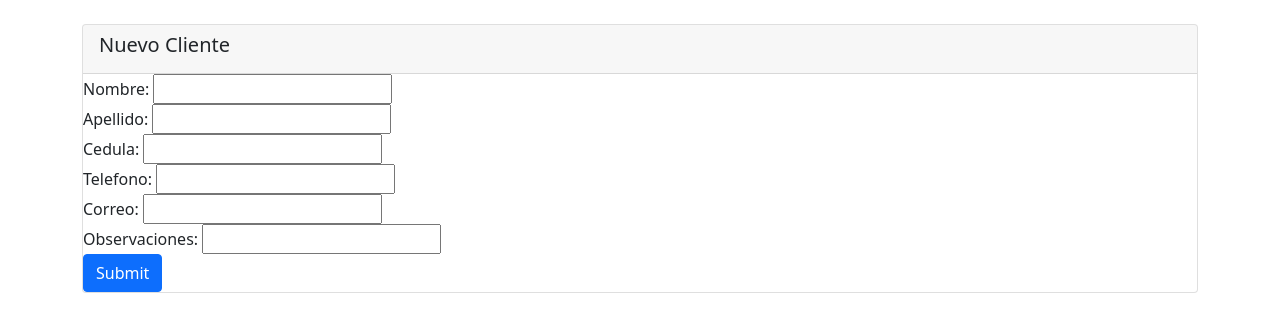
After one commit to miguelv1261/CreApp, a Django app: page /cliente/nuevo in a window 1280 px wide. The commit adds this page. Shown: the top 332 px of the page. Run offline with Django 5.2, Linux system fonts and the light colour scheme.

Commit message:
crud_clientes

```diff
--- /dev/null
+++ b/CreApp/templates/formulario_cliente.html
@@ -0,0 +1,34 @@
+{% extends 'base.html' %}
+
+{% block content %}
+<div class="container mt-4">
+        <div class="card">
+                <div class="card-header">
+
+                        <h5 class="card-title">Nuevo Cliente</h5>
+
+                </div>
+
+                <form action="" method="post">
+                    {% csrf_token %}
+
+                    {% for field in form %}
+
+                    <div class="form-group">
+                        <label for="exampleInputEmail1">{{ field.label_tag }}</label>
+
+                        {{ field }}
+                    </div>
+
+                    {% endfor %}
+
+                    <input type="submit" class="mt-10 btn btn-primary" value="Submit">
+
+
+            </form>
+
+
+</div>
+</div>
+
+{% endblock %}
--- a/CreApp/templates/pcliente.html
+++ b/CreApp/templates/pcliente.html
@@ -20,15 +20,17 @@
             <th><h2>Apellido</h2></th>
             <th><h2>Teléfono</h2></th>
             <th><h2>Correo</h2></th>
+
         </tr>
 
-        {% for clien in pcliente %}
+        {% for clien in cliente %}
         <tr>
             <td> <a href='/ppcliente/{{clien.id}}'> {{clien.id}}</a> </td>
             <td> {{clien.nombre}} </td>
             <td> {{clien.apellido}} </td>
             <td> {{clien.telefono}} </td>
             <td> {{clien.correo}} </td>
+
         </tr>
         {% endfor %}
 
--- a/CreApp/templates/ppcliente.html
+++ b/CreApp/templates/ppcliente.html
@@ -30,6 +30,9 @@
         <tr>
             <td> {{pcliente.observaciones}} </td>
         </tr>
+        <td><a type="button" href="{{ cliente.get_delete_url }}" class="btn btn-danger">Eliminar</a>
+            <a type="button" href="{{ cliente.get_edit_url }}" class="btn btn-warning">Editar</a>
+        </td>
     </table>
 
 </div></div>
--- a/CreApp/urls.py
+++ b/CreApp/urls.py
@@ -16,7 +16,7 @@ Including another URLconf
 """
 from django.contrib import admin
 from django.urls import path
-from Crea.views import ver_propiedades_posible, ver_propiedad, index, captar_propiedad, ver_propiedades_disponibles, ver_propiedaddis, ver_pcliente, ver_pocliente, nueva_propiedad, editar_propiedad, eliminar_propiedad
+from Crea.views import ver_propiedades_posible, ver_propiedad, index, captar_propiedad, ver_propiedades_disponibles, ver_propiedaddis, ver_pcliente, ver_pocliente, nueva_propiedad, editar_propiedad, eliminar_propiedad, nuevo_cliente, editar_cliente, eliminar_cliente
 
 urlpatterns = [
     path('', index),
@@ -27,8 +27,11 @@ urlpatterns = [
     path('propiedaddis/<int:codigo_propiedad>/', ver_propiedaddis ,name="detalle_propiedaddis"),
     path('captar_propiedad/<int:codigo_propiedad>/', captar_propiedad),
     path('pcliente/', ver_pcliente),
-    path('ppcliente/<int:codigo_cliente>/', ver_pocliente),
+    path('ppcliente/<int:codigo_cliente>/', ver_pocliente, name="detalle_cliente"),
     path('propiedad/nuevo', nueva_propiedad ,name="nueva_propiedad"),
     path('propiedad/editar/<int:codigo_propiedad>/', editar_propiedad ,name="editar_propiedad"),
     path('propiedad/eliminar/<int:codigo_propiedad>/', eliminar_propiedad ,name="eliminar_propiedad"),
+    path('cliente/nuevo', nuevo_cliente ,name="nuevo_cliente"),
+    path('cliente/editar/<int:codigo_cliente>/', editar_cliente ,name="editar_cliente"),
+    path('cliente/eliminar/<int:codigo_cliente>/', eliminar_cliente ,name="eliminar_cliente"),
 ]
--- a/Crea/forms.py
+++ b/Crea/forms.py
@@ -17,3 +17,9 @@ class CaptarPropiedadForm(forms.ModelForm):
                   'tipo',
                   'descripcion',
                   )
+
+class ClienteForm(forms.ModelForm):
+
+    class Meta:
+        model = Cliente
+        fields = ['nombre', 'apellido', 'cedula', 'telefono', 'correo', 'observaciones']
--- a/Crea/models.py
+++ b/Crea/models.py
@@ -32,7 +32,7 @@ class Propiedad_posible(models.Model):
     es_activo = models.BooleanField(blank=False, null=False, default=True,
                                     verbose_name='¿Propiedad activa?')
     precio_avaluo = models.DecimalField(max_digits=65, decimal_places = 2 ,blank = False, null = False)
-    id_cliente = models.ForeignKey( P_Cliente, related_name ='pk', on_delete=models.CASCADE, null= True)
+    id_cliente = models.ForeignKey(P_Cliente, related_name ='pk', on_delete=models.CASCADE, null= True)
     def __str__(self) -> str:
 
        return f'{self.tipo, self.precio, self.codigo}'
@@ -59,6 +59,14 @@ class Cliente(models.Model):
     def __str__(self) -> str:
        return f'{self.nombre}'
 
+    def get_absolute_url(self):
+       return reverse("ver_pocliente", kwargs={'codigo_cliente' : self.pk})
+
+    def get_edit_url(self):
+       return reverse("editar_cliente", kwargs={'codigo_cliente' : self.pk})
+
+    def get_delete_url(self):
+       return reverse("eliminar_cliente", kwargs={'codigo_cliente' : self.pk})
 class Propiedad_disponible(models.Model):
     codigo = models.CharField(max_length=144, blank= False, null= False)
     fecha_ingreso = models.DateField()
--- a/Crea/views.py
+++ b/Crea/views.py
@@ -1,11 +1,6 @@
 from django.shortcuts import redirect, render, redirect , get_object_or_404
-from .models import Propiedad_posible, Propiedad_disponible, P_Cliente
-
-from .forms import PropiedadForm
-
-from django.shortcuts import get_object_or_404, redirect, render
 from .models import Propiedad_posible, Propiedad_disponible, P_Cliente, Cliente
-from .forms import PropiedadForm , CaptarPropiedadForm
+from .forms import PropiedadForm , CaptarPropiedadForm, ClienteForm
 
 
 # Create your views here.
@@ -62,7 +57,7 @@ def editar_propiedad(request, codigo_propiedad):
 
 def eliminar_propiedad(request, codigo_propiedad):
     contenido = {}
-    contenido['propiedad'] = get_object_or_404(Propiedad_posible, pk = codigo_propiedad )
+    contenido['propiedad'] = get_object_or_404(Propiedad_posible, pk = codigo_propiedad)
     contenido['propiedad'].delete()
     return redirect('/propiedades_posibles/')
 
@@ -75,8 +70,6 @@ def ver_propiedades_disponibles(request):
     return render(request, template, contenido)
 
 def ver_propiedad(request, codigo_propiedad):
-
-
     propiedad = get_object_or_404(Propiedad_posible, pk = codigo_propiedad )
     cliente = propiedad.id_cliente
     contenido = {
@@ -115,15 +108,59 @@ def captar_propiedad(request, codigo_propiedad):
     return render(request, 'captar_propiedad.html', c)
 
 def ver_pcliente(request):
-    pcliente = P_Cliente.objects.all()
+    cliente = Cliente.objects.all()
     contenido = {
-        'pcliente' : pcliente
+        'cliente' : cliente
     }
     template = "pcliente.html"
     return render(request, template, contenido)
 
+def nuevo_cliente(request):
+    contenido = {}
+    if request.method == 'POST':
+        contenido['form'] = ClienteForm(
+                        request.POST or None,
+                        request.FILES or None,)
+        if contenido['form'].is_valid():
+            contenido['form'].save()
+            return redirect(contenido['form'].instance.get_absolute_url())
+
+    contenido['instancia_cliente'] = Cliente()
+    contenido ['form'] = ClienteForm(
+        request.POST or None,
+        request.FILES or None,
+        instance = contenido['instancia_cliente']
+    )
+
+    return render(request, 'formulario_cliente.html', contenido)
+
+def editar_cliente(request, codigo_cliente):
+    contenido = {}
+    contenido['cliente'] = get_object_or_404(Cliente, pk = codigo_cliente)
+    if request.method == 'POST':
+        contenido['form'] = ClienteForm(
+                        request.POST or None,
+                        request.FILES or None,)
+        if contenido['form'].is_valid():
+            contenido['form'].save()
+            return redirect(contenido['form'].instance.get_absolute_url())
+
+    contenido ['form'] = ClienteForm(
+        request.POST or None,
+        request.FILES or None,
+        instance = contenido['cliente']
+    )
+
+    return render(request, 'formulario_cliente.html', contenido)
+
+def eliminar_cliente(request, codigo_cliente):
+    contenido = {}
+    contenido['cliente'] = get_object_or_404(Cliente, pk = codigo_cliente )
+    contenido['cliente'].delete()
+    return redirect('/pcliente/')
+
 def ver_pocliente(request, codigo_cliente):
-    pcliente = P_Cliente.objects.get(pk = codigo_cliente )
+    pcliente = Cliente.objects.get(pk = codigo_cliente )
     contenido = {
         "pcliente" :pcliente
     }
```
